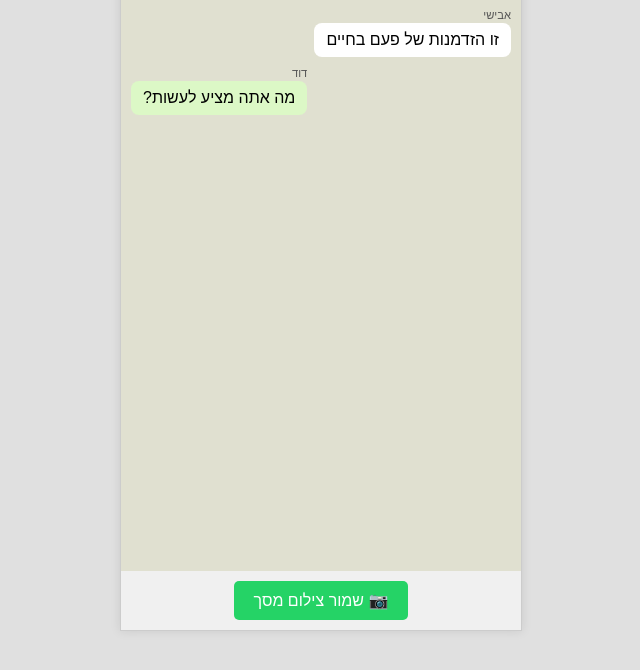
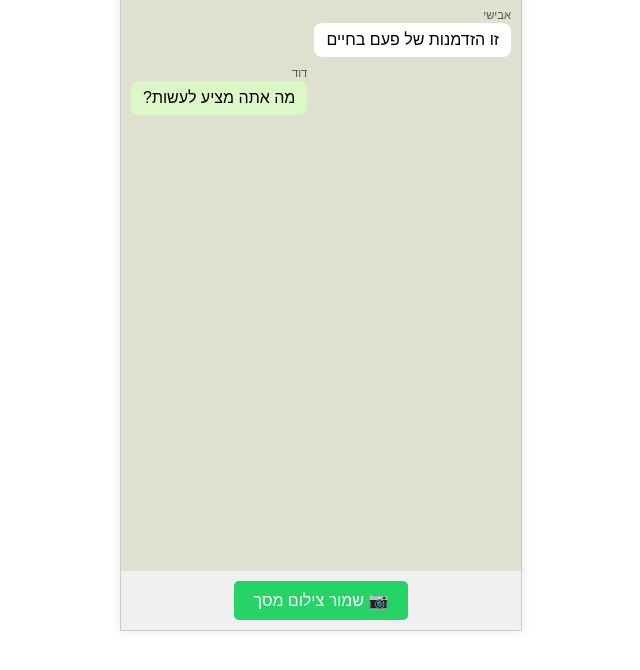
Before and after one commit to ejehdua/bible1, a plain HTML site: page index.html in a window 1280 px wide. Shown: the part 130-800 px from the top of the page, without its empty margins (319-959 px from the left). Drawn offline with nearby package versions, Linux system fonts and the light colour scheme.

Commit message:
Update style.css

```diff
--- a/style.css
+++ b/style.css
@@ -1,7 +1,7 @@
 body {
     margin: 0;
     font-family: sans-serif;
-    background-color: #e0e0e0; /* Light grey background */
+    background-color: #ffffff; /* white background */
     display: flex;
     justify-content: center;
     align-items: center;
```
